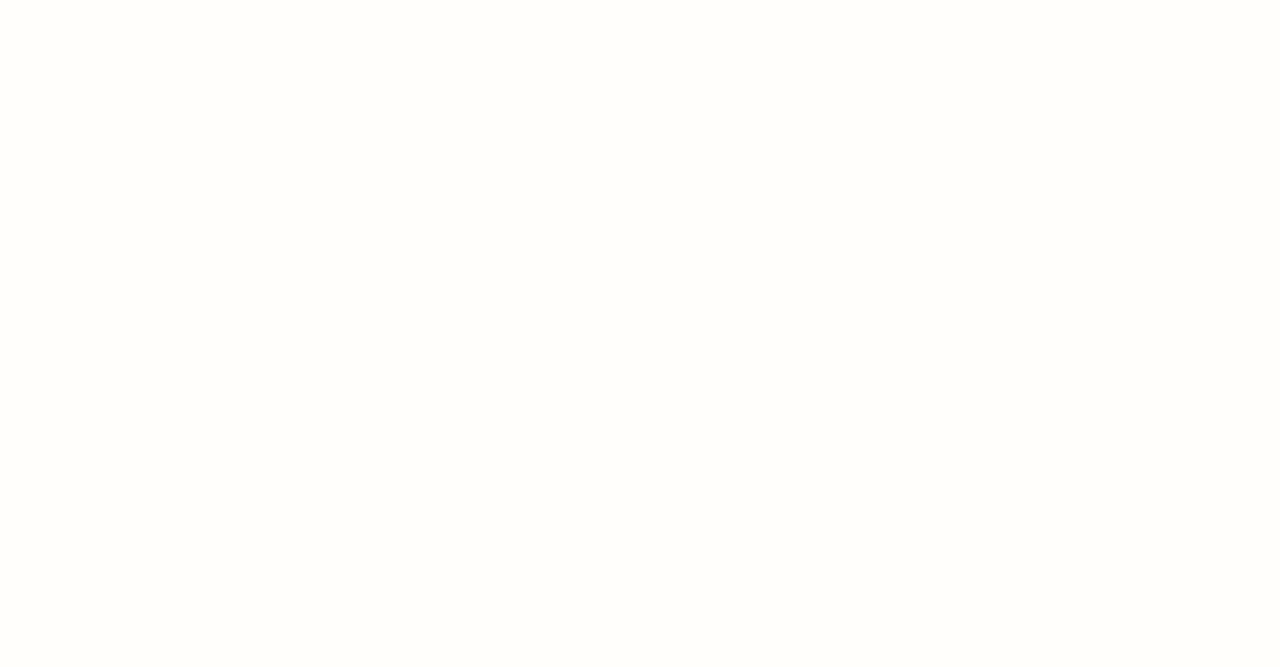
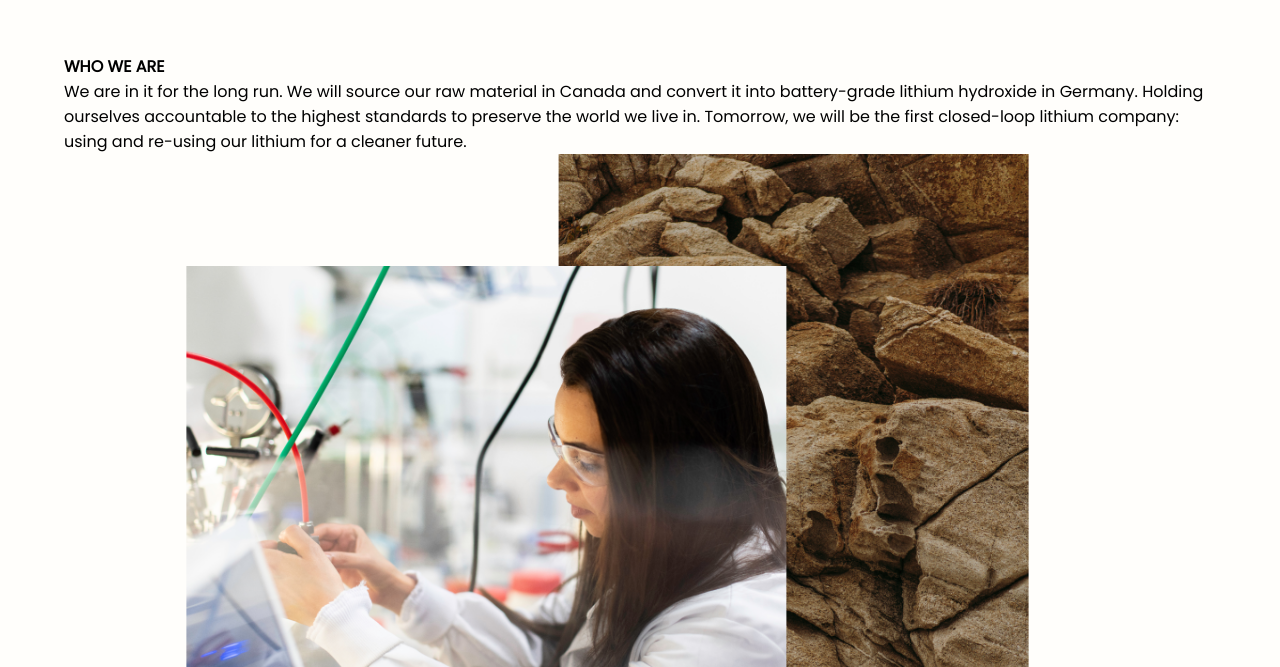
Before and after one commit to blackd44/test-react, a React (Create React App) app: page /#/ in a window 1280 px wide. Shown: the part 2073-2740 px from the top of the page. Before the commit the page ends 2063 px from the top, so only its background shows below. Built offline with nearby package versions, Linux system fonts and the light colour scheme.

Commit message:
adding the content to the home page

```diff
--- a/src/App.css
+++ b/src/App.css
@@ -115,28 +115,3 @@
   text-align: center;
   color: var(--black-color);
 }
-.summary-container {
-  padding: 2rem 0;
-}
-.summary {
-  width: 100%;
-  padding: 2rem 0;
-}
-.summary .sum-num {
-  font-size: 500%;
-}
-.summary .sum-img {
-  width: 100%;
-  height: 170px;
-  margin-top: -80px;
-}
-.summary .sum-img img {
-  height: 100%;
-}
-.summary .sum-topic {
-  width: 100%;
-  font-size: 120%;
-}
-.summary .sum-topic p:first-of-type {
-  font-size: 85%;
-}
--- /dev/null
+++ b/src/pages/global/SmallSummaryBox/Sm_Summary_b0x.jsx
@@ -0,0 +1,28 @@
+import React from "react";
+import './style.css'
+
+const Sm_summary_box = (props) => {
+    const images = props.images
+    images.sort((a, b) => b.place-a.place)
+
+    if(images.length===2){
+        images[0].class = "right"
+        images[1].class = "left"
+    }
+
+    return(
+        <div className="Box">
+            <div>
+                <div><b>{props.body.title}</b></div>
+                <div>{props.body.info}</div>
+            </div>
+            <div className="images">
+                {images.map((image)=> (
+                    <img key={image.url} src={image.url} alt="rocktech" className={`${image.class}`}/>
+                ))}
+            </div>
+        </div>
+    )
+}
+
+export default Sm_summary_box
--- /dev/null
+++ b/src/pages/global/SmallSummaryBox/style.css
@@ -0,0 +1,23 @@
+.Box {
+    width: 100%;
+}
+.images {
+    display: flex;
+    align-content: center;
+    justify-content: center;
+    align-items: center;
+    height: 80vh;
+    position: relative;
+}
+.images img {
+    position: absolute;
+    max-width: 50vw;
+}
+.images img.left {
+    transform: translateX(-12vw);
+    max-height: 65%;
+}
+.images img.right {
+    transform: translateX(12vw);
+    max-height: 100%;
+}
--- a/src/pages/global/menu/menuNav.jsx
+++ b/src/pages/global/menu/menuNav.jsx
@@ -1,25 +1,25 @@
 import React from 'react';
 import { Link } from "react-router-dom"
-// import { useEffect } from "react";
-// import $ from 'jquery'
+import { useEffect } from "react";
+import $ from 'jquery'
 
 
 const MenuNav = (props) => {
 
-    // useEffect(() => {
-    //     $(".menu-bar.add").click(() => {
-    //         $(".links").animate({left: '0'}, 600);
-    //         $(".menu-nav").css({"position": "fixed"});
-    //         $(".menu-bar.add").css({"display": "none"});
-    //         $(".menu-bar.remove").css({"display": "block"});
-    //     });
-    //     $(".menu-bar.remove").click(() => {
-    //         $(".links").animate({left: '100vw'}, 600);
-    //         $(".menu-nav").css({"position": "absolute"});
-    //         $(".menu-bar.add").css({"display": "block"});
-    //         $(".menu-bar.remove").css({"display": "none"});
-    //     });
-    // }, [])
+    useEffect(() => {
+        $(".menu-bar.add").click(() => {
+            $(".links").animate({left: '0'}, 600);
+            $(".menu-nav").css({"position": "fixed"});
+            $(".menu-bar.add").css({"display": "none"});
+            $(".menu-bar.remove").css({"display": "block"});
+        });
+        $(".menu-bar.remove").click(() => {
+            $(".links").animate({left: '100vw'}, 600);
+            $(".menu-nav").css({"position": "absolute"});
+            $(".menu-bar.add").css({"display": "block"});
+            $(".menu-bar.remove").css({"display": "none"});
+        });
+    }, [])
 
     let menuBar = (view) => {
         return {
--- a/src/pages/global/boxes/SumBox.jsx
+++ b/src/pages/global/summuryBox/SummaryBox.jsx
@@ -1,4 +1,5 @@
 import React from 'react';
+import './style.css'
 
 const SumBox = (props) => {
     return(
--- /dev/null
+++ b/src/pages/global/summuryBox/style.css
@@ -0,0 +1,27 @@
+
+
+.summary-container {
+  padding: 2rem 0;
+}
+.summary {
+  width: 100%;
+  padding: 2rem 0;
+}
+.summary .sum-num {
+  font-size: 500%;
+}
+.summary .sum-img {
+  width: 100%;
+  height: 170px;
+  margin-top: -80px;
+}
+.summary .sum-img img {
+  height: 100%;
+}
+.summary .sum-topic {
+  width: 100%;
+  font-size: 120%;
+}
+.summary .sum-topic p:first-of-type {
+  font-size: 85%;
+}
--- a/src/pages/main/main.jsx
+++ b/src/pages/main/main.jsx
@@ -1,10 +1,15 @@
 import React from 'react';
 import introImg from "../../assets/img/jon-flobrant-t07FAEn9wAA-unsplash 1.png"
-import SummaryBox from "../global/boxes/SumBox"
+
+import SummaryBox from "../global/summuryBox/SummaryBox"
+import Sm_summary_box from '../global/SmallSummaryBox/Sm_Summary_b0x';
 
 import summaryImg1 from '../../assets/img/productionCapacity02-01x 1.png'
 import summaryImg2 from '../../assets/img/24000Tons12-01x 1.png'
 import summaryImg3 from '../../assets/img/Recyling02-01 1.png'
+
+import summaryImg4 from '../../assets/img/Bildschirmfoto 2021-06-29 um 15.32 11.png'
+import summaryImg5 from '../../assets/img/Bildschirmfoto 2021-06-29 um 15.32 9.png'
 
 const Home = (props) => {
     return(
@@ -23,6 +28,14 @@
                     <SummaryBox body={{title: ('percent').toUpperCase(), num: '50', content: 'of raw material will come', until: 'from recycling by 2030'}} image={summaryImg3}/>
                 </div>
             </section>
+            <section className='small-summary-box'>
+                <Sm_summary_box body={{title: ('Who we are').toUpperCase(), info: "We are in it for the long run. We will source our raw material in Canada and convert it into battery-grade lithium hydroxide in Germany. Holding ourselves accountable to the highest standards to preserve the world we live in. Tomorrow, we will be the first closed-loop lithium company: using and re-using our lithium for a cleaner future. "}}
+                    images={
+                        [
+                            {url: summaryImg4, place: 1},
+                            {url: summaryImg5, place: 2}
+                        ] } />
+            </section>
         </>
     )
 }
```
Also changed, not shown: src/assets/img/Bildschirmfoto 2021-06-29 um 15.32 11.png (added), src/assets/img/Bildschirmfoto 2021-06-29 um 15.32 9.png (added).
